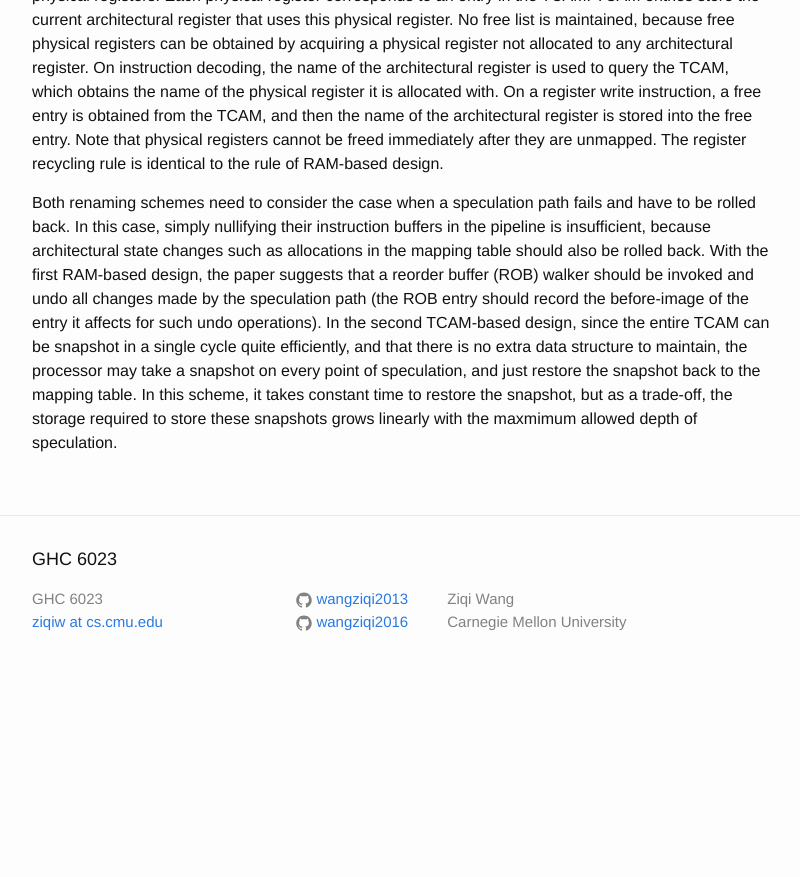
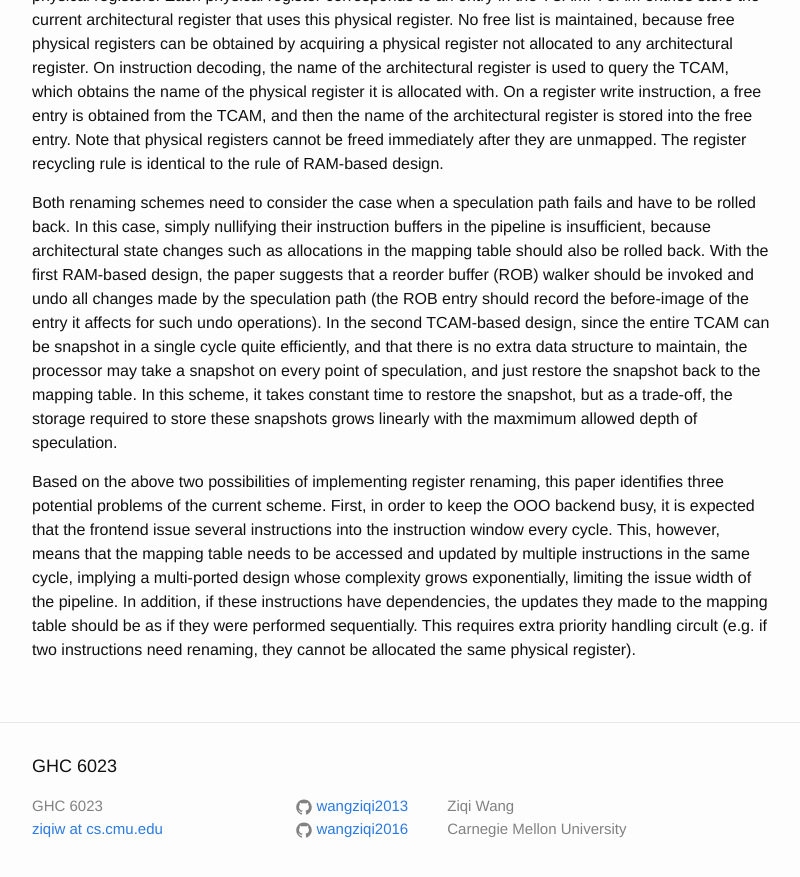
Before and after one commit to wangziqi2013/wangziqi2013.github.io, a Jekyll site: the page built from _posts/2019-08-15-straight.markdown, in a window 1280 px wide and 900 px high, scrolled down 621 px. Shown: the top 877 px of the window, without its empty margins (238-1038 px from the left). Built offline with Jekyll 4.4.1, drawn with Linux system fonts in a browser that asks for light colours; our own code applies the rules of GitHub Pages for plain Markdown files; before the commit the page ends 1314 px from its top, so only the background shows below that.

Commit message:
Adding multiported design

```diff
--- a/_posts/2019-08-15-straight.markdown
+++ b/_posts/2019-08-15-straight.markdown
@@ -46,3 +46,12 @@ entire TCAM can be snapshot in a single cycle quite efficiently, and that there
 the processor may take a snapshot on every point of speculation, and just restore the snapshot back to the mapping table.
 In this scheme, it takes constant time to restore the snapshot, but as a trade-off, the storage required to store these
 snapshots grows linearly with the maxmimum allowed depth of speculation.
+
+Based on the above two possibilities of implementing register renaming, this paper identifies three potential problems
+of the current scheme. First, in order to keep the OOO backend busy, it is expected that the frontend issue several
+instructions into the instruction window every cycle. This, however, means that the mapping table needs to be accessed
+and updated by multiple instructions in the same cycle, implying a multi-ported design whose complexity grows exponentially,
+limiting the issue width of the pipeline.
+In addition, if these instructions have dependencies, the updates they made to the mapping table should be as if they were
+performed sequentially. This requires extra priority handling circult (e.g. if two instructions need renaming, they cannot
+be allocated the same physical register).
```
